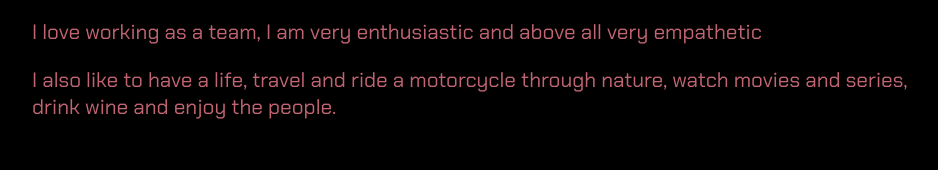
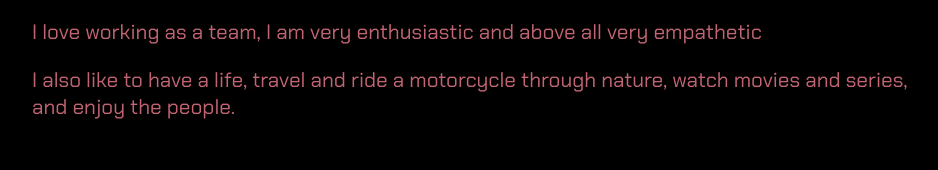
Before and after one commit to gbaste/portfolio, a plain HTML site: page index.html in a window 1280 px wide. Shown: the part 246-416 px from the top of the page, without its empty margins (158-1096 px from the left). Drawn offline with Linux system fonts and the light colour scheme.

Commit message:
Update index.html
Delete one word about me

```diff
--- a/index.html
+++ b/index.html
@@ -26,7 +26,7 @@
 
         <p>I love working as a team, I am very enthusiastic and above all very empathetic</p>
 
-        <p>I also like to have a life, travel and ride a motorcycle through nature, watch movies and series, drink wine and
+        <p>I also like to have a life, travel and ride a motorcycle through nature, watch movies and series, and
             enjoy the people.</p>
 
         <footer>
```
